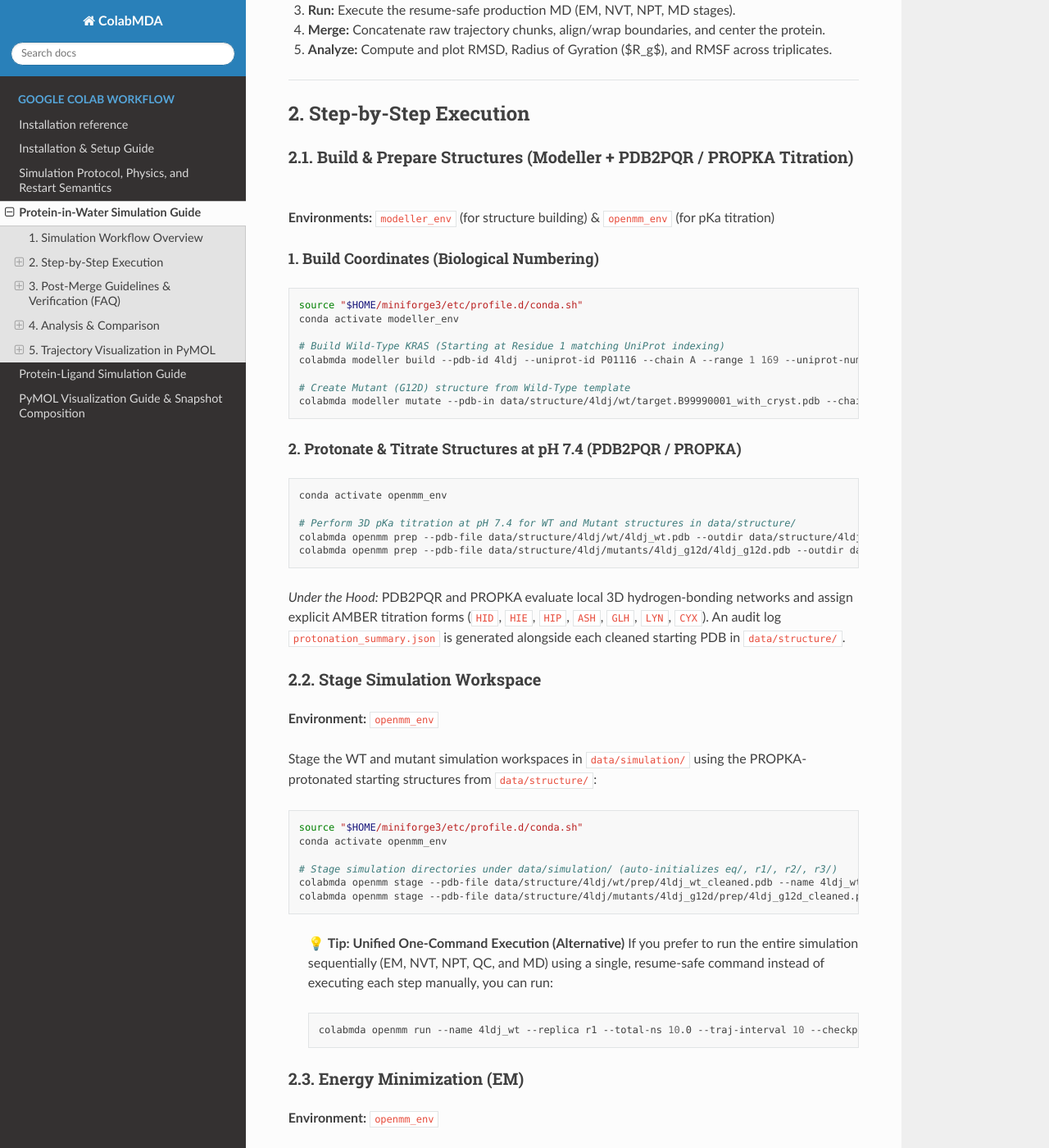
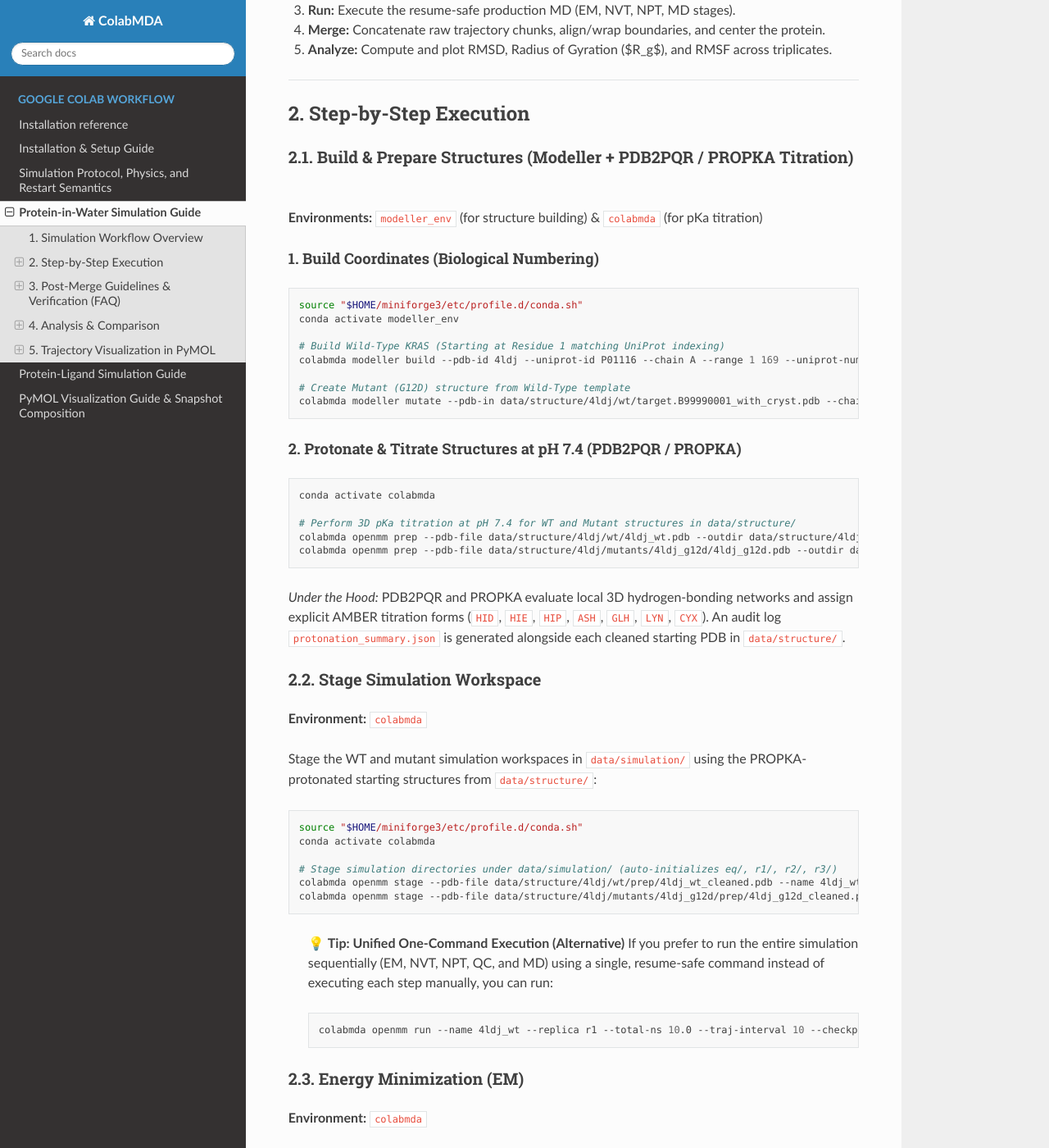
Before and after one commit to paulshamrat/ColabMDA, a Sphinx documentation site: the page built from docs/protein_water_simulation.md, in a window 1280 px wide and 1400 px high, scrolled down 724 px. Shown: the whole window at 82% size. Built offline with Sphinx 7.4.7 and the Read the Docs theme 3.1.0, drawn with Linux system fonts in a browser that asks for light colours; some of the changed text lies outside the part shown.

Commit message:
Use the consolidated simulation environment name throughout the reference docs

````diff
--- a/docs/protein_water_simulation.md
+++ b/docs/protein_water_simulation.md
@@ -26,7 +26,7 @@ The standard simulation workflow consists of:
 ## 2. Step-by-Step Execution
 
 ### 2.1. Build & Prepare Structures (Modeller + PDB2PQR / PROPKA Titration)
-**Environments:** `modeller_env` (for structure building) & `openmm_env` (for pKa titration)
+**Environments:** `modeller_env` (for structure building) & `colabmda` (for pKa titration)
 
 #### 1. Build Coordinates (Biological Numbering)
 ```bash
@@ -42,7 +42,7 @@ colabmda modeller mutate --pdb-in data/structure/4ldj/wt/target.B99990001_with_c
 
 #### 2. Protonate & Titrate Structures at pH 7.4 (PDB2PQR / PROPKA)
 ```bash
-conda activate openmm_env
+conda activate colabmda
 
 # Perform 3D pKa titration at pH 7.4 for WT and Mutant structures in data/structure/
 colabmda openmm prep --pdb-file data/structure/4ldj/wt/4ldj_wt.pdb --outdir data/structure/4ldj/wt/prep --name 4ldj_wt --ph 7.4
@@ -51,12 +51,12 @@ colabmda openmm prep --pdb-file data/structure/4ldj/mutants/4ldj_g12d/4ldj_g12d.
 *Under the Hood:* PDB2PQR and PROPKA evaluate local 3D hydrogen-bonding networks and assign explicit AMBER titration forms (`HID`, `HIE`, `HIP`, `ASH`, `GLH`, `LYN`, `CYX`). An audit log `protonation_summary.json` is generated alongside each cleaned starting PDB in `data/structure/`.
 
 ### 2.2. Stage Simulation Workspace
-**Environment:** `openmm_env`
+**Environment:** `colabmda`
 
 Stage the WT and mutant simulation workspaces in `data/simulation/` using the PROPKA-protonated starting structures from `data/structure/`:
 ```bash
 source "$HOME/miniforge3/etc/profile.d/conda.sh"
-conda activate openmm_env
+conda activate colabmda
 
 # Stage simulation directories under data/simulation/ (auto-initializes eq/, r1/, r2/, r3/)
 colabmda openmm stage --pdb-file data/structure/4ldj/wt/prep/4ldj_wt_cleaned.pdb --name 4ldj_wt --replica r1
@@ -70,7 +70,7 @@ colabmda openmm stage --pdb-file data/structure/4ldj/mutants/4ldj_g12d/prep/4ldj
 > ```
 
 ### 2.3. Energy Minimization (EM)
-**Environment:** `openmm_env`
+**Environment:** `colabmda`
 
 Stages the water molecules, parameterizes the protein-water system, and minimizes potential energy in the shared `eq/` hub:
 ```bash
@@ -79,7 +79,7 @@ colabmda openmm em --name 4ldj_wt
 *Under the Hood:* Parameterizes the protein with **AMBER ff19SB** and **OPC** water, neutralizes the system, and uses PME with a 1.0 nm cutoff and 0.8-1.0 nm switching. `--padding-nm auto` normally selects 1.0 nm for KRAS; use `1.4` for conservative 14 A padding. Outputs include `solvated.pdb`, `system.xml`, `parameterization.json`, and portable `em.state.xml`.
 
 ### 2.4. NVT Equilibration
-**Environment:** `openmm_env`
+**Environment:** `colabmda`
 
 Relaxes solvent molecules and adjusts temperature to 300 K while keeping protein heavy atoms restrained:
 ```bash
@@ -88,7 +88,7 @@ colabmda openmm nvt --name 4ldj_wt
 *Under the Hood:* Runs the default staged NVT profile: restrained minimization, gradual 50-300 K heating, post-heating minimization, and a 10/5/2/1 restraint-release ladder at 300 K. See the [stage table](simulation_protocol.md#default-staged-equilibration-profile).
 
 ### 2.5. NPT Equilibration
-**Environment:** `openmm_env`
+**Environment:** `colabmda`
 
 Relaxes the simulation box volume and adjusts system density under pressure:
 ```bash
@@ -99,7 +99,7 @@ colabmda openmm npt --name 4ldj_wt
 > 💡 **Random Seed Note:** The `--seed` option is completely optional. If omitted, ColabMDA automatically generates a secure, cryptographically random seed (`fresh_seed`). For multi-replica runs (`r1`, `r2`, `r3`), ColabMDA automatically derives a unique random seed per replica (`derive_replica_seed`). Specify `--seed <integer>` only when you wish to force exact numerical reproducibility for a specific run.
 
 ### 2.6. Equilibration Validation & QC Check
-**Environment:** `openmm_env`
+**Environment:** `colabmda`
 
 Plots and validates the stability of thermodynamic parameters (temperature, density, potential energy) before starting production MD:
 ```bash
@@ -107,7 +107,7 @@ colabmda openmm qc --name 4ldj_wt
 ```
 
 ### 2.7. Production Molecular Dynamics (MD)
-**Environment:** `openmm_env`
+**Environment:** `colabmda`
 
 Runs the production trajectory in chunked, resume-safe segments (auto-inheriting from `eq/` into `r1/`):
 ```bash
@@ -137,7 +137,7 @@ colabmda openmm md --name 4ldj_wt --replica r1 --total-ns 10.0 --traj-interval 1
 > 💡 **Storage Tip:** For a typical system (e.g., KRAS in water, ~30,000 atoms), a 100ns run at high resolution (1ps) can produce over **36GB** of data. On a free 15GB Google Drive, we recommend using **`--traj-interval 10`** to reduce this to ~3.6GB. Always calculate your storage needs based on your specific system size before starting long runs.
 
 ### 2.8. Merge and Center
-**Environment:** `openmm_env`
+**Environment:** `colabmda`
 
 Combine trajectory chunks into a single DCD, apply periodic boundary condition (PBC) correction, and center the protein using the robust MDAnalysis-based engine (`--mda`):
 ```bash
````
Also changed, not shown: docs/installation.md (+1 -1 lines), docs/protein_ligand_simulation.md (+8 -8 lines), docs/virtual_screening.md (+2 -2 lines).
